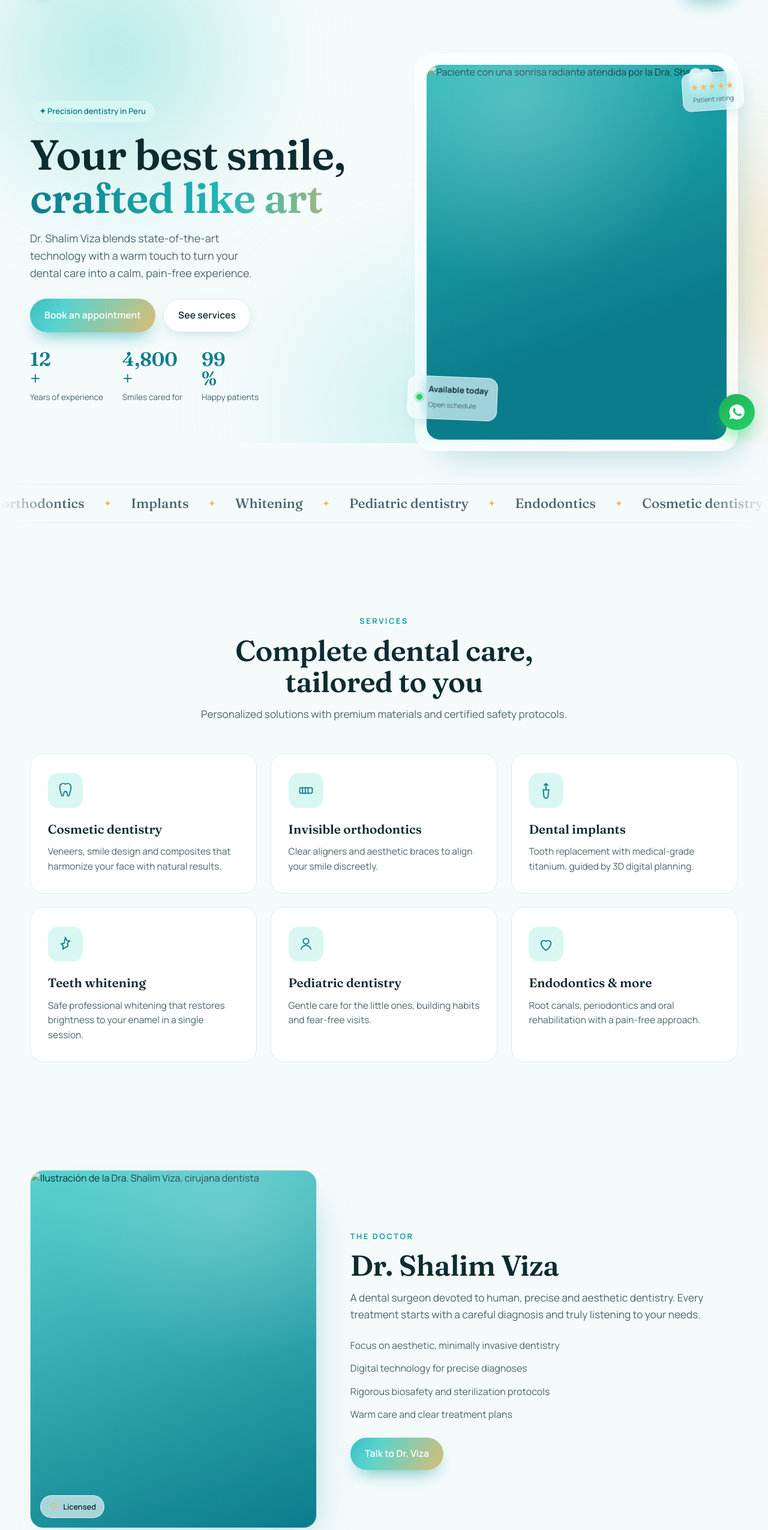
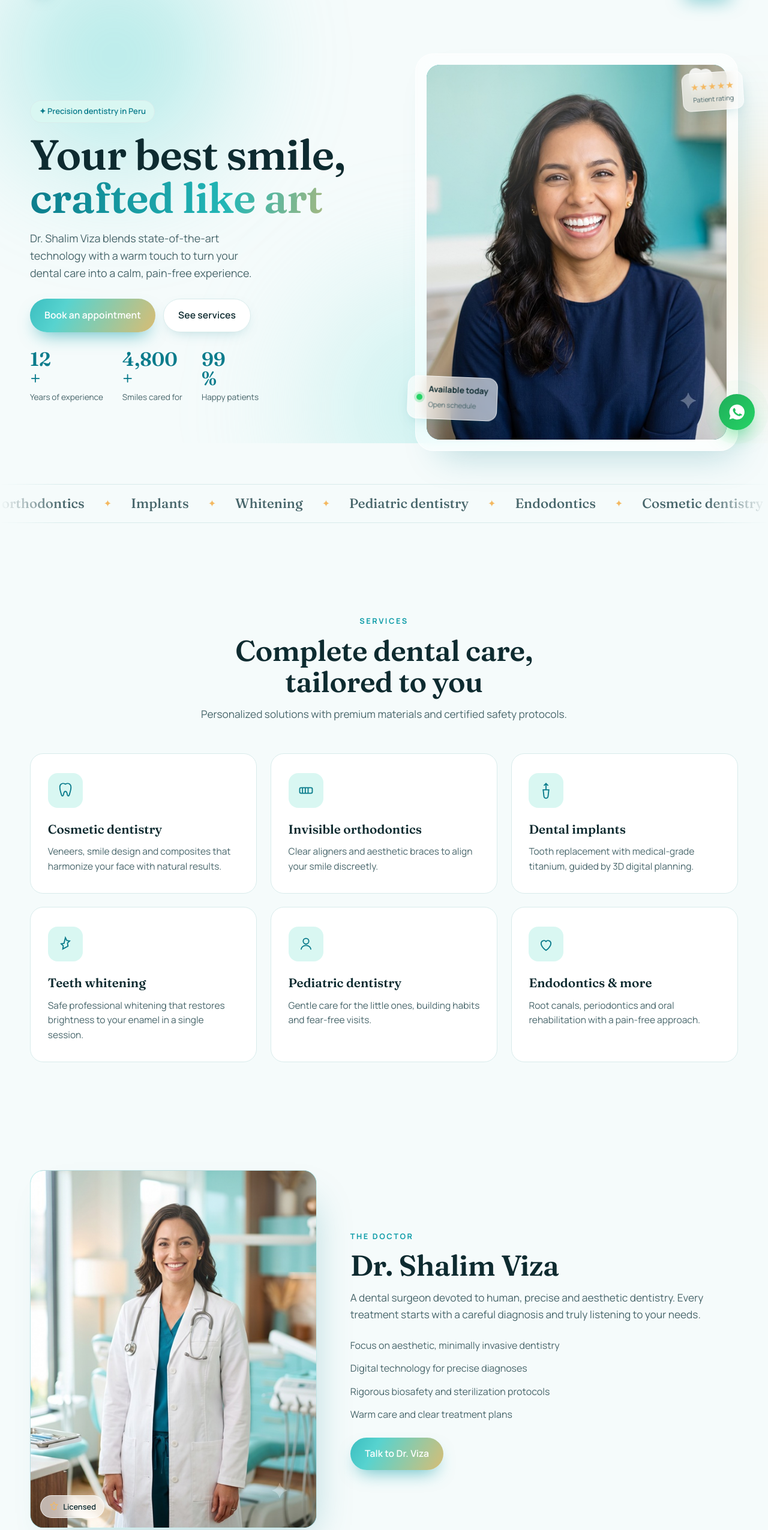
Before and after one commit to luismonroy1971/drashalim, a plain HTML site: page index.html in a window 1280 px wide. Shown: the part 61-2612 px from the top of the page at 60% size. Drawn offline with Linux system fonts and the light colour scheme.

Commit message:
imágenes completas

```diff
--- a/index.html
+++ b/index.html
@@ -94,7 +94,7 @@
         <div class="hero__visual reveal" data-delay="2">
           <div class="hero__card glass">
             <div class="hero__portrait">
-              <img src="assets/smile.svg" alt="Paciente con una sonrisa radiante atendida por la Dra. Shalim Viza" loading="eager" />
+              <img src="assets/smile.jpg" alt="Paciente con una sonrisa radiante atendida por la Dra. Shalim Viza" loading="eager" />
               <div class="tooth-float" aria-hidden="true">
                 <svg viewBox="0 0 24 24" fill="none"><path d="M12 3.5c-2.2-1.6-5.2-1.4-6.7.4C3.4 6.2 4 10 5 13.5c.6 2 1 5 1.8 6.2.7 1 1.8.6 2.1-.7.3-1.3.6-3.4 1.4-4.3.9-1 2.5-1 3.4 0 .8.9 1.1 3 1.4 4.3.3 1.3 1.4 1.7 2.1.7.8-1.2 1.2-4.2 1.8-6.2 1-3.5 1.6-7.3-.3-9.6-1.5-1.8-4.5-2-6.7-.4Z" fill="currentColor"/></svg>
               </div>
@@ -206,7 +206,7 @@
       <div class="container doctor__grid">
         <div class="doctor__media reveal">
           <div class="doctor__frame glass">
-            <img src="assets/doctor.svg" alt="Ilustración de la Dra. Shalim Viza, cirujana dentista" loading="lazy" />
+            <img src="assets/doctor.jpg" alt="Retrato de la Dra. Shalim Viza, cirujana dentista" loading="lazy" />
             <div class="doctor__seal">
               <svg viewBox="0 0 24 24" fill="none" stroke="currentColor" stroke-width="1.6"><path d="M12 2l2.4 4.9 5.4.8-3.9 3.8.9 5.4L12 19.3 7.2 17l.9-5.4L4.2 7.7l5.4-.8Z"/></svg>
               <span data-i18n="doctor.seal">Colegiada</span>
```
